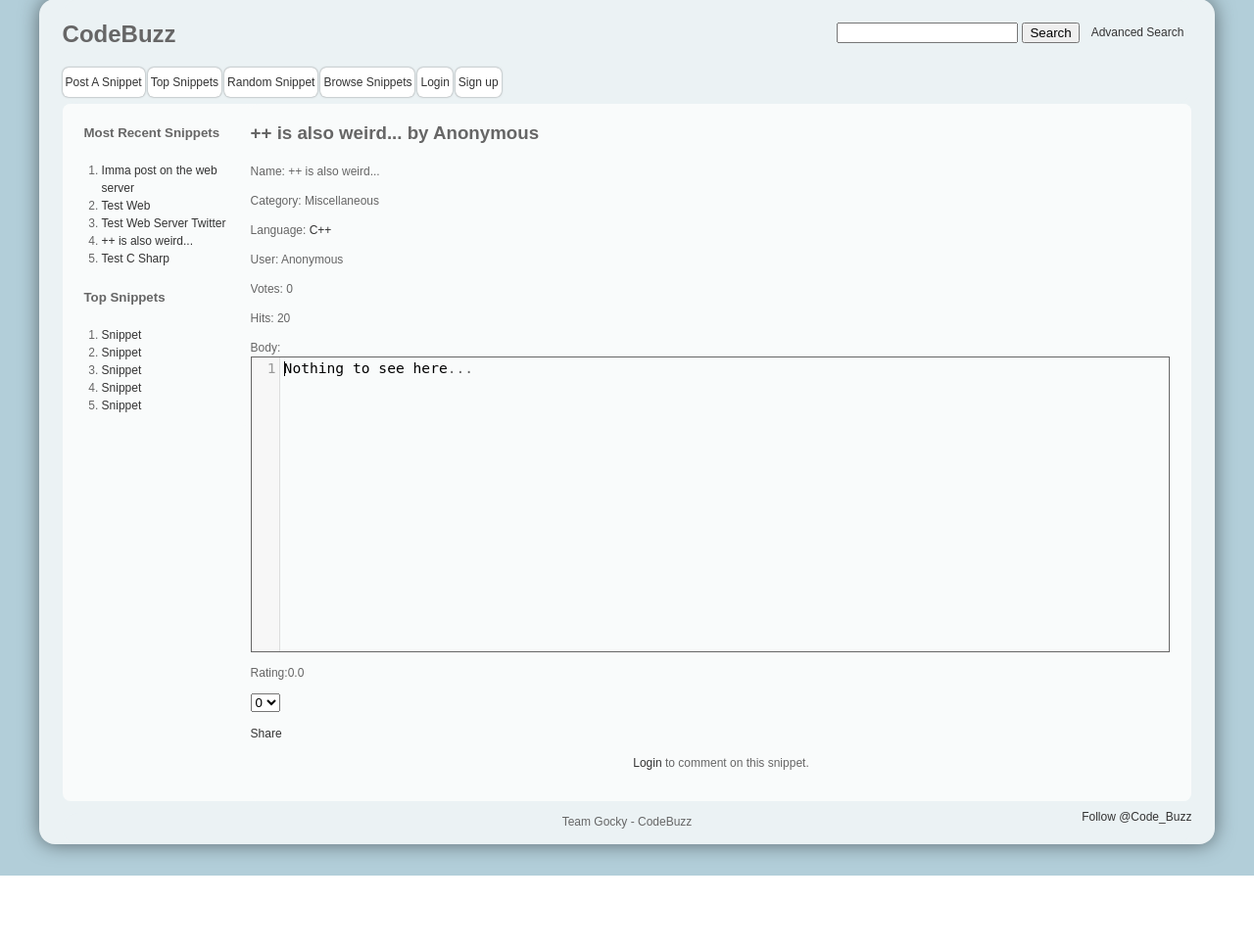
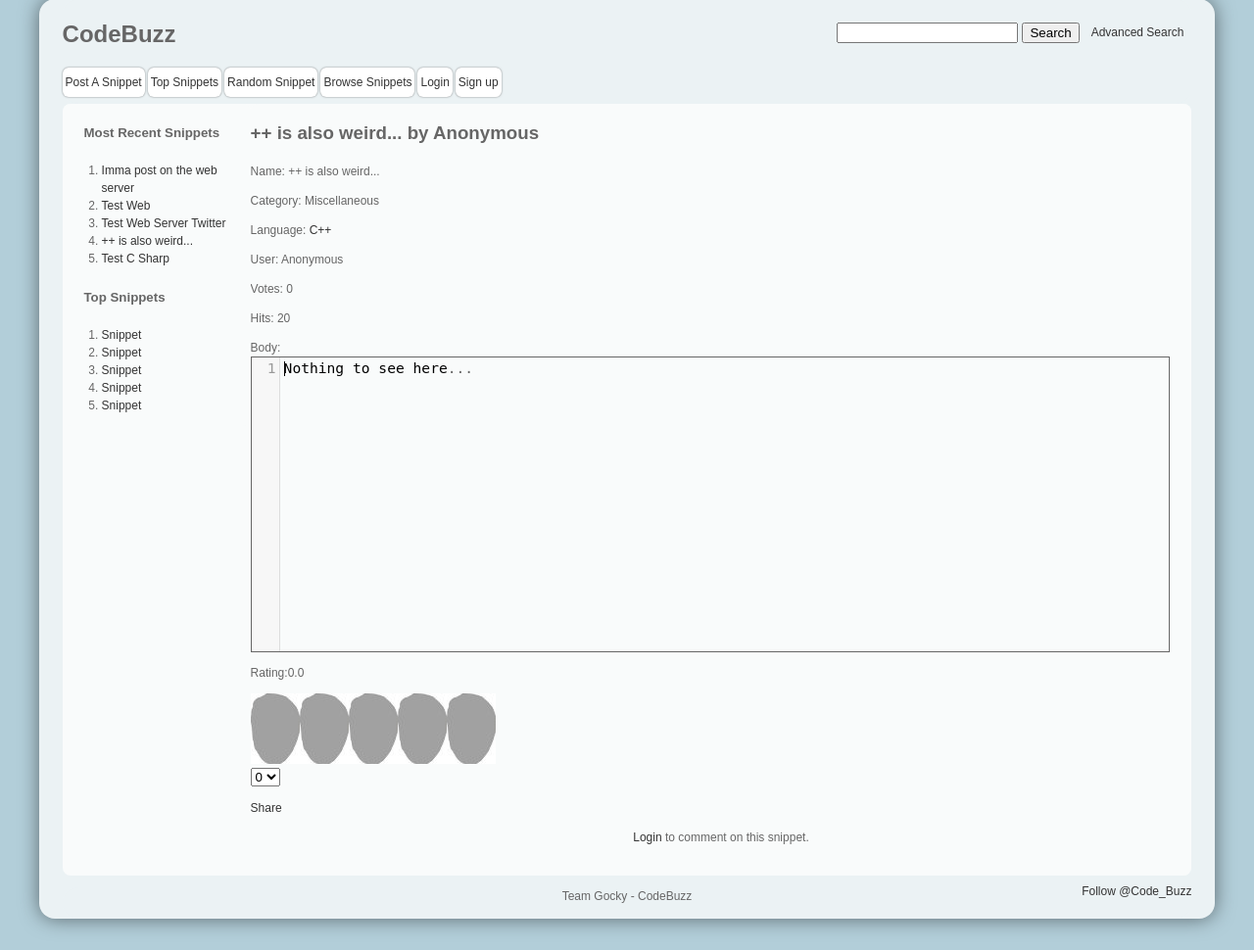
Before and after one commit to TeamGocky/NoteBee, a Django app: page /codesnippet/view/14/ in a window 1280 px wide. Shown: the part 33-1003 px from the top of the page at 98% size. Before the commit the page ends 927 px from the top, so only its background shows below. Run offline with Django 3.2, Linux system fonts and the light colour scheme; data comes from the database, SQL or seed files in the repository; both versions use the stored data as it was after the commit; parts of the project's set-up code (start-up, migrations or seed data) failed here and were passed over; some libraries are stand-ins or nearby versions.

Commit message:
Got fine granularity for Sventek stars.

```diff
--- a/codebuzz/codesnippet/views.py
+++ b/codebuzz/codesnippet/views.py
@@ -97,12 +97,15 @@ def view_snippet(request, sid, errors=[]):
             initial = 0
         rform = SnippetRatingForm(initial={"rating" : int(initial)})
         total_rating = 0.0
+        rating_width = 0
         if len(ratings) > 0:
             snippet.votes = len(ratings)
             snippet.save()
             for r in ratings:
                 total_rating += r.rating
             total_rating = total_rating / len(ratings)
+            # Calculate percentage rating width
+            rating_width = (total_rating / 5) * 100
         cform = CommentForm()
         return render_to_response("codesnippet/view_snippet.html",
                               {"snippet" : snippet,
@@ -111,7 +114,7 @@ def view_snippet(request, sid, errors=[]):
                                "bookmarked" : bookmarked,
                                "comments" : comments,
                                "comment_form" : cform,
-                               "get_range" : xrange(int(total_rating)),
+                               "rating_width" : "{}%".format(int(rating_width)),
                                "errors" : errors,
                                "latestSnippets" : getLatestSnippets()},
                               context)
--- a/codebuzz/static/css/template.css
+++ b/codebuzz/static/css/template.css
@@ -116,3 +116,15 @@ li > ol, li > ul, li > p, p > a, li > a, h3 > a, p > .navigationButton {
 	float: right;
 	margin-top: -2.2em;
 }
+.empty {
+    display: inline-block;
+    background: url(../nojoe.jpg) transparent 0 0 repeat-x;
+    height: 72px;
+    width: 250px;
+}
+.sventek {
+    display: inline-block;
+    display: block;
+    height: 72px;
+    background: url(../joeface.jpg) transparent 0 0 repeat-x;
+}
--- a/codebuzz/templates/codesnippet/view_snippet.html
+++ b/codebuzz/templates/codesnippet/view_snippet.html
@@ -46,9 +46,9 @@
         {% endfor %}
 	    <p>
             <label for="rating">Rating:</label>{{ rating }}
-            {% for r in get_range %}
-                <img width="50px" class="sventek" src="{{ STATIC_URL }}/joeface.jpg"/>
-            {% endfor %}
+            <div class="empty">
+                <div style="width: {{ rating_width }}" class="sventek"></div>
+            </div>
             <form id="rating_form" method="post"
                   action="/codesnippet/rating/{{ snippet.id }}/">
                 {% csrf_token %}
```
Also changed, not shown: codebuzz/sqlite3.db, codebuzz/static/joeface.jpg, codebuzz/static/nojoe.jpg (added).
